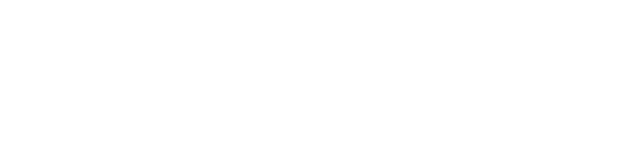
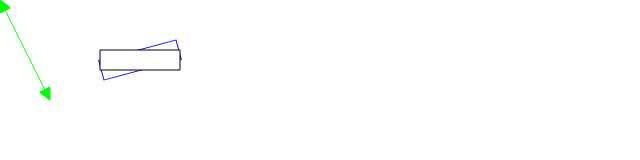
Before and after one commit to ariutta/cross-platform-shapes, a plain HTML site: page index.html in a window 1280 px wide. Shown: the whole page, without its empty margins (0-640 px from the left). Drawn offline with nearby package versions, Linux system fonts and the light colour scheme.

Commit message:
update demo and docs

```diff
--- a/index.html
+++ b/index.html
@@ -43,3 +43,42 @@
 <script src="./path-calculator/brace.js"></script>
 <script src="./path-calculator/line-straight.js"></script>
 <script src="./path-calculator/rectangle.js"></script>
+
+<script>
+  var crossPlatformShapesDemo = Object.create(crossPlatformShapes);
+  crossPlatformShapesDemo.init({targetImageSelector:'#my-svg'});
+  var edgeRenderingData = crossPlatformShapesDemo.lineStraight({
+    points:[{x:0,y:0},{x:50,y:100}],
+    markerStart:'arrow',
+    color:'#00ff00',
+    markerEnd:'arrow'});
+  var edge = d3.select('svg').select('#viewport').append(edgeRenderingData.elementName)
+  edgeRenderingData.attributes.forEach(function(attribute) {
+    edge.attr(attribute.name, attribute.value);
+  });
+
+  var rectangle1RenderingData = crossPlatformShapesDemo.rectangle({
+    x:100,
+    y:50,
+    width:80,
+    height:20,
+    color:'blue',
+    backgroundColor:'white',
+    rotation:-15});
+  var rectangle1 = d3.select('svg').select('#viewport').append(rectangle1RenderingData.elementName)
+  rectangle1RenderingData.attributes.forEach(function(attribute) {
+    rectangle1.attr(attribute.name, attribute.value);
+  });
+
+  var rectangle2RenderingData = crossPlatformShapesDemo.rectangle({
+    x:100,
+    y:50,
+    width:80,
+    height:20,
+    color:'black',
+    backgroundColor:'white'});
+  var rectangle2 = d3.select('svg').select('#viewport').append(rectangle2RenderingData.elementName)
+  rectangle2RenderingData.attributes.forEach(function(attribute) {
+    rectangle2.attr(attribute.name, attribute.value);
+  });
+</script>
```
Also changed, not shown: README.md.
